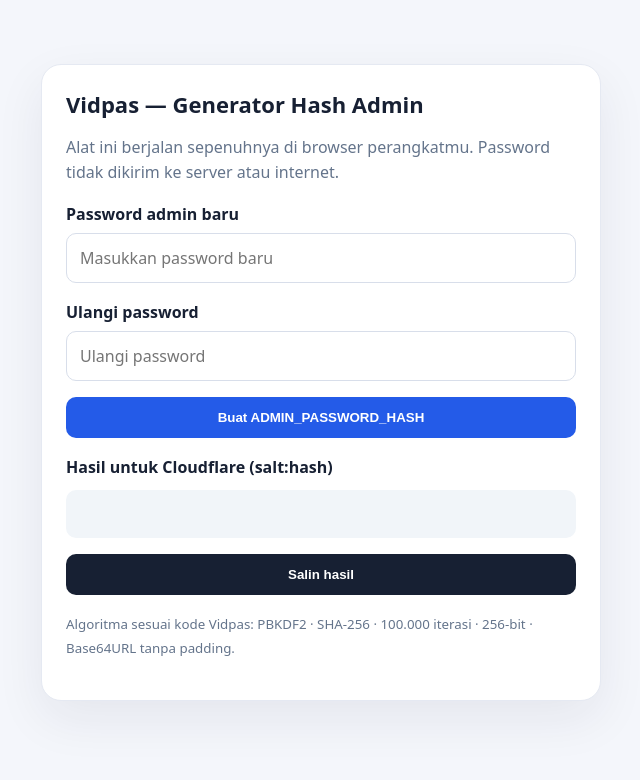
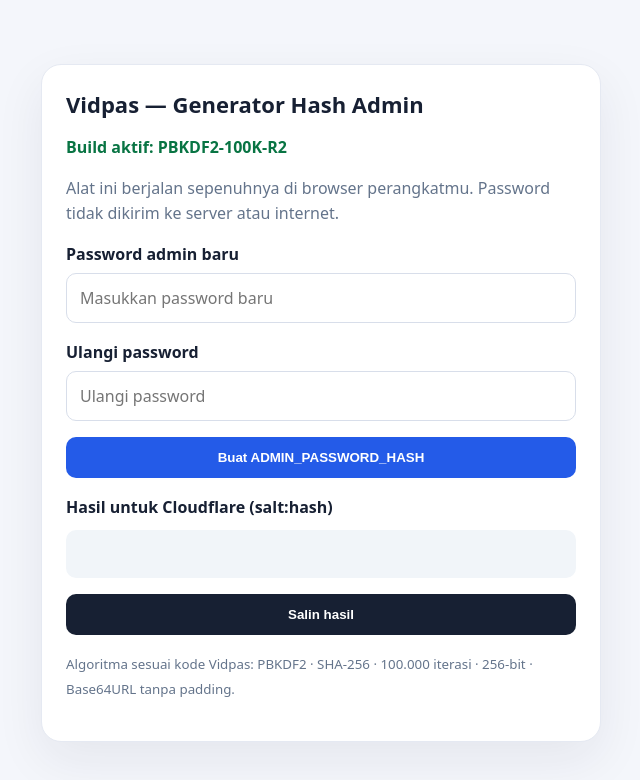
Before and after one commit to iplayerpaste/Iplayer, a website: page public/admin_generate.html in a window 1280 px wide. Shown: the whole page, without its empty margins (319-959 px from the left). Drawn offline with Linux system fonts and the light colour scheme.

Commit message:
Add files via upload

```diff
--- a/public/admin_generate.html
+++ b/public/admin_generate.html
@@ -3,7 +3,7 @@
 <head>
 <meta charset="utf-8">
 <meta name="viewport" content="width=device-width,initial-scale=1">
-<title>Vidpas Admin Password Hash Generator</title>
+<title>Vidpas Admin Password Hash Generator · 100K</title>
 <style>
 *{box-sizing:border-box}body{margin:0;background:#f4f6fb;color:#172033;font:16px system-ui,-apple-system,Segoe UI,sans-serif;padding:24px}
 main{max-width:560px;margin:5vh auto;background:#fff;border:1px solid #e5e9f2;border-radius:20px;padding:24px;box-shadow:0 18px 50px #17203312}
@@ -16,6 +16,7 @@ small{color:#64748b}.ok{color:#087443}
 </head>
 <body><main>
 <h1>Vidpas — Generator Hash Admin</h1>
+<p><strong style="color:#087443">Build aktif: PBKDF2-100K-R2</strong></p>
 <p>Alat ini berjalan sepenuhnya di browser perangkatmu. Password tidak dikirim ke server atau internet.</p>
 <label for="pw">Password admin baru</label>
 <input id="pw" type="password" autocomplete="new-password" placeholder="Masukkan password baru">
```
Also changed, not shown: 1 other file.
